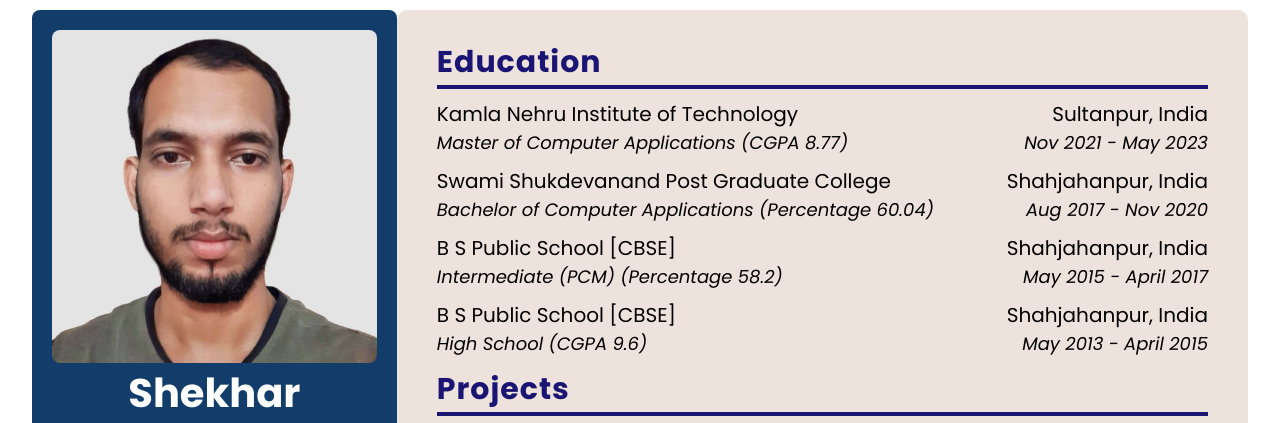
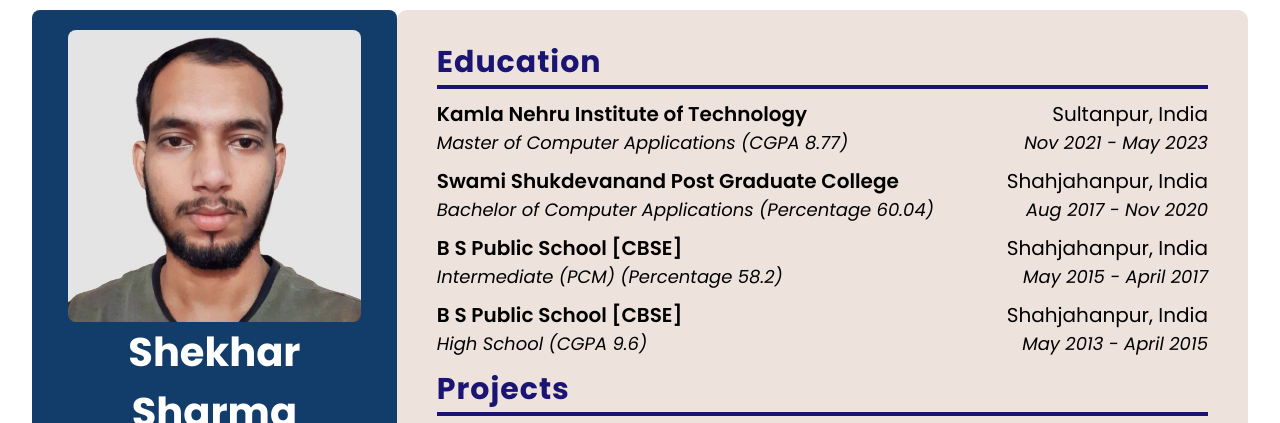
Before and after one commit to sharmashekhar0/PW_Skills_Projects, a plain HTML site: page Building your own resume template/index.html in a window 1280 px wide. Shown: the top 423 px of the page. Drawn offline with Linux system fonts and the light colour scheme.

Commit message:
Some minor size changes

```diff
--- a/Building your own resume template/index.html
+++ b/Building your own resume template/index.html
@@ -85,7 +85,9 @@
 				<div>
 					<div class="education flex">
 						<div>
-							<p>Kamla Nehru Institute of Technology</p>
+							<p class="college">
+								Kamla Nehru Institute of Technology
+							</p>
 							<p class="italic">
 								Master of Computer Applications (CGPA 8.77)
 							</p>
@@ -97,7 +99,9 @@
 					</div>
 					<div class="education flex">
 						<div>
-							<p>Swami Shukdevanand Post Graduate College</p>
+							<p class="college">
+								Swami Shukdevanand Post Graduate College
+							</p>
 							<p class="italic">
 								Bachelor of Computer Applications (Percentage
 								60.04)
@@ -110,7 +114,7 @@
 					</div>
 					<div class="education flex">
 						<div>
-							<p>B S Public School [CBSE]</p>
+							<p class="college">B S Public School [CBSE]</p>
 							<p class="italic">
 								Intermediate (PCM) (Percentage 58.2)
 							</p>
@@ -122,7 +126,7 @@
 					</div>
 					<div class="education flex">
 						<div>
-							<p>B S Public School [CBSE]</p>
+							<p class="college">B S Public School [CBSE]</p>
 							<p class="italic">High School (CGPA 9.6)</p>
 						</div>
 						<div class="align-right">
--- a/Building your own resume template/style.css
+++ b/Building your own resume template/style.css
@@ -39,6 +39,10 @@
 	border-radius: 8px;
 }
 
+.college {
+	font-weight: 600;
+}
+
 .right-section {
 	background-color: var(--rightBgColor);
 	min-height: 100vh;
@@ -48,13 +52,11 @@
 	border-radius: 10px;
 }
 
-/* .profile-picture {
-	height: 80%;
-	width: 80%;
-	background-color: #fff;
-	margin: 0 auto;
-	border-radius: 8px;
-} */
+.profile-picture {
+	align-items: center;
+	display: flex;
+	justify-content: center;
+}
 
 .profile {
 	align-self: center;
@@ -70,8 +72,8 @@
 }
 
 img {
-	min-height: 100%;
-	width: 100%;
+	min-height: 75%;
+	width: 90%;
 	border-radius: 8px;
 }
 
@@ -210,5 +212,4 @@ strong {
 	.align-right {
 		text-align: left;
 	}
-
 }
```
